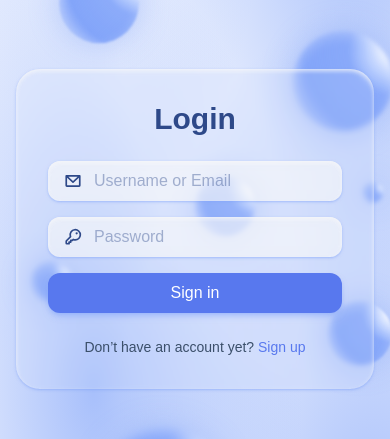
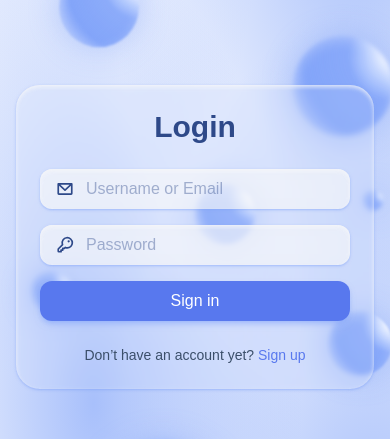
Before and after one commit to gr33b0k/eli5, a React (Vite) app in the folder client/: page /auth in a window 390 px wide. Shown: the part 233-672 px from the top of the page. Built offline with nearby package versions, Linux system fonts and the light colour scheme; no server answers; a web font is replaced by a local one.

Commit message:
feat: add responsive layout for auth page

```diff
--- a/client/src/features/auth/ui/AuthCard.jsx
+++ b/client/src/features/auth/ui/AuthCard.jsx
@@ -45,7 +45,7 @@ function AuthCard() {
       transition={{
         duration: 0.3,
       }}
-      className="glass-10 flex w-100 flex-col items-center justify-center gap-6 rounded-3xl p-8"
+      className="glass-10 flex w-full max-w-md flex-col items-center justify-center gap-6 rounded-3xl p-6 sm:p-8"
     >
       <AuthForm mode={mode} onSubmit={handleAuth} />
       <div className="text-text-muted text-sm">
--- a/client/src/pages/auth/ui/Auth.jsx
+++ b/client/src/pages/auth/ui/Auth.jsx
@@ -4,9 +4,9 @@ import AuthCard from "@/features/auth/ui/AuthCard";
 
 function Auth() {
   return (
-    <Background className="flex h-screen flex-col overflow-hidden p-4">
+    <Background className="flex min-h-screen flex-col justify-center overflow-hidden p-4">
       <Header animate={false} />
-      <div className="flex h-full items-center justify-center">
+      <div className="flex min-h-[calc(100vh-96px)] items-center justify-center py-8">
         <AuthCard />
       </div>
     </Background>
```
